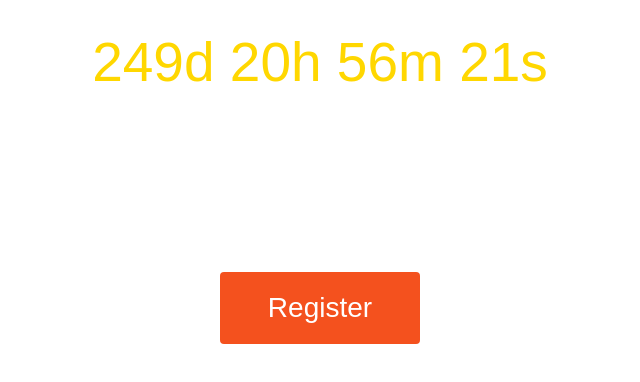
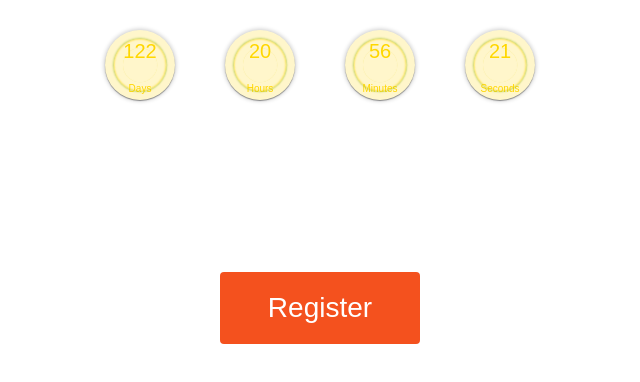
Before and after one commit to LasithEranga/ExpositionSite, a plain HTML site: page Popup.html in a window 1280 px wide. Shown: the whole page, without its empty margins (320-960 px from the left). Drawn offline with Linux system fonts and the light colour scheme.

Commit message:
Clock Design Added
CSS styles

```diff
--- a/Popup.html
+++ b/Popup.html
@@ -189,6 +189,207 @@ p {
   color: gold;
 }
 </style>
+<style>
+/*css for timer background*/
+<style>
+	body {
+  background-color: #333;
+  padding: 50px;
+}
+
+.razar {
+  float:left;
+  position:relative;
+  width:70px;
+  height:70px;
+  background-size: 100% 100%;
+  border-radius:35px;
+  box-shadow:0 1px 1px 0 rgba(0,0,0,0.4), 0 0 4px 1px rgba(0,0,0,0.2), inset 0 1px 1px 0 rgba(255,255,255,0.2), inset 0 2px 4px 1px rgba(255,255,255,0.1);
+}
+
+.pulse {
+  position:absolute;
+  top:0;
+  left:0;
+  width:70px;
+  height:70px;
+  border-radius:35px;
+  background:gold;
+  -moz-animation: pulsating 2s ease-in-out;
+  -moz-animation-iteration-count: infinite;
+  -webkit-animation: pulsating 2s ease-in-out;
+  -webkit-animation-iteration-count: infinite;
+  opacity:0.0;
+  z-index:5;
+}
+
+.ringbase {
+  position:absolute;
+  top:0;
+  left:0;
+  width:70px;
+  height:70px;
+  border-radius:35px;
+  opacity:0.0;
+  z-index:10;
+}
+
+.ring1 {
+  box-shadow:0 0 2px 1px #8eb716, inset 0 0 2px 1px gold;
+  -moz-animation: ring 2s ease-in-out;
+  -moz-animation-iteration-count: infinite;
+  -webkit-animation: ring 2s ease-in-out;
+  -webkit-animation-iteration-count: infinite;
+  animation: ring 2s ease-in-out;
+  animation-iteration-count: infinite;
+}
+
+.ring2 {
+  box-shadow:0 0 1px 0px #cbe572, inset 0 0 1px 0px gold;
+  -moz-animation: ring 2s ease-in-out;
+  -moz-animation-iteration-count: infinite;
+  -moz-animation-delay: 0.5s;
+  -webkit-animation: ring 2s ease-in-out;
+  -webkit-animation-iteration-count: infinite;
+  -webkit-animation-delay: 0.5s;
+  animation: ring 2s ease-in-out;
+  animation-iteration-count: infinite;
+  animation-delay: 0.5s;
+}
+
+@-webkit-keyframes pulsating {
+  0% {opacity: 0.0;}
+  50% {opacity: 0.2;}
+  100% {opacity: 0.0;}
+}
+
+@-moz-keyframes pulsating {
+  0% {opacity: 0.0;}
+  50% {opacity: 0.2;}
+  100% {opacity: 0.0;}
+}
+
+@keyframes pulsating {
+  0% {opacity: 0.0;}
+  50% {opacity: 0.2;}
+  100% {opacity: 0.0;}
+}
+
+@-webkit-keyframes ring {
+  0% {-webkit-transform: scale(0.4, 0.4); opacity: 0.0;}
+  50% {opacity: 0.6;}
+  100% {-webkit-transform: scale(1.1, 1.1); opacity: 0.0;}
+}
+
+@-moz-keyframes ring {
+  0% {-moz-transform: scale(0.4, 0.4); opacity: 0.0;}
+  50% {opacity: 0.6;}
+  100% {-moz-transform: scale(1.1, 1.1); opacity: 0.0;}
+}
+
+@keyframes ring {
+  0% {transform: scale(0.4, 0.4); opacity: 0.0;}
+  50% {opacity: 0.6;}
+  100% {transform: scale(1.1, 1.1); opacity: 0.0;}
+}
+
+
+.pointer {
+  position: absolute;
+  width: 70px;
+  top: 35px;
+  -webkit-animation: circling 2s linear;
+  -webkit-animation-iteration-count: infinite;
+  -moz-animation: circling 2s linear;
+  -moz-animation-iteration-count: infinite;
+  animation: circling 2s linear;
+  animation-iteration-count: infinite;
+  z-index: 20;
+}
+
+.pointer div {
+  width: 49%;
+  border-bottom:2px solid gold;
+}
+
+.dot {
+  opacity: 0;
+  border: 3px solid #e0f4a5;
+  border-radius: 100%;
+  position:absolute;
+  -webkit-animation: blink 2s ease-out;
+  -webkit-animation-iteration-count: infinite;
+  -moz-animation: blink 2s ease-out;
+  -moz-animation-iteration-count: infinite;
+  animation: blink 2s ease-out;
+  animation-iteration-count: infinite;
+  z-index: 25;
+}
+
+.dot.pos1 {
+  left:10px;
+  top:38px;
+}
+
+.dot.pos2 {
+  left:40px;
+  top:18px;
+  -webkit-animation-delay: 0.6s;
+  -moz-animation-delay: 0.6s;
+  animation-delay: 0.6s;
+}
+
+@-webkit-keyframes circling {
+  0% {-webkit-transform: rotate(0deg);}
+  50% {-webkit-transform: rotate(180deg);}
+  100% {-webkit-transform: rotate(360deg);}
+}
+
+@-moz-keyframes circling {
+  0% {-moz-transform: rotate(0deg);}
+  50% {-moz-transform: rotate(180deg);}
+  100% {-moz-transform: rotate(360deg);}
+}
+
+@keyframes circling {
+  0% {transform: rotate(0deg);}
+  50% {transform: rotate(180deg);}
+  100% {transform: rotate(360deg);}
+}
+
+@-webkit-keyframes blink {
+  0% { opacity: 1; }
+  100% { opacity: 0; }
+}
+
+@-moz-keyframes blink {
+  0% { opacity: 1; }
+  100% { opacity: 0; }
+}
+
+@keyframes blink {
+  0% { opacity: 1; }
+  100% { opacity: 0; }
+}
+#Ppos{
+    color: gold;
+    padding: 10px;
+}
+.miniutes, .hours, .seconds{
+    margin-left: 50px;
+}
+#day, #hour, #minute, #second{
+    font-size: 20px;
+}
+p{
+    font-size: 10px;
+}
+#minlable,#seclable{
+    padding-left: -300px;
+}
+
+</style>
+
 </head>
 <body>
 
@@ -199,11 +400,39 @@ p {
 
 
 <div class="container1 center1">
-  <p id="demo"></p>
+
+  <div class="razar">
+  <div class="ringbase ring1"></div>
+  <div class="ringbase ring2"></div>
+  <div id="Ppos"><p id="day"></p><p>Days</p></div>
+  <div class="pulse"></div>
+  <div></div>
+  </div>
+  <div class="razar hours">
+  <div class="ringbase ring1"></div>
+  <div class="ringbase ring2"></div>
+  <div id="Ppos"><p id="hour"></p><p>Hours</p></div>
+  <div class="pulse"></div>
+  <div></div>
+  </div>
+  <div class="razar miniutes">
+  <div class="ringbase ring1"></div>
+  <div class="ringbase ring2"></div>
+  <div id="Ppos"><p id="minute"></p><p id="minlable">Minutes</p></div>
+  <div class="pulse"></div>
+  <div></div>
+  </div>
+  <div class="razar seconds">
+  <div class="ringbase ring1"></div>
+  <div class="ringbase ring2"></div>
+  <div id="Ppos"><p id="second"></p><p id="seclable">Seconds</p></div>
+  <div class="pulse"></div>
+  <div></div>
+  </div>
 
 <script>
 // Set the date we're counting down to
-var countDownDate = new Date("Jan 5, 2022 15:37:25").getTime();
+var countDownDate = new Date("Aug 31, 2021 15:37:25").getTime();
 
 // Update the count down every 1 second
 var x = setInterval(function() {
@@ -222,8 +451,10 @@ var x = setInterval(function() {
   var seconds = Math.floor((distance % (1000 * 60)) / 1000);
 
   // Output the result in an element with id="demo"
-  document.getElementById("demo").innerHTML = days + "d " + hours + "h "
-  + minutes + "m " + seconds + "s ";
+  document.getElementById("day").innerHTML = days;
+  document.getElementById("hour").innerHTML = hours;
+  document.getElementById("minute").innerHTML = minutes;
+  document.getElementById("second").innerHTML = seconds;
 
   // If the count down is over, write some text
   if (distance < 0) {
```
